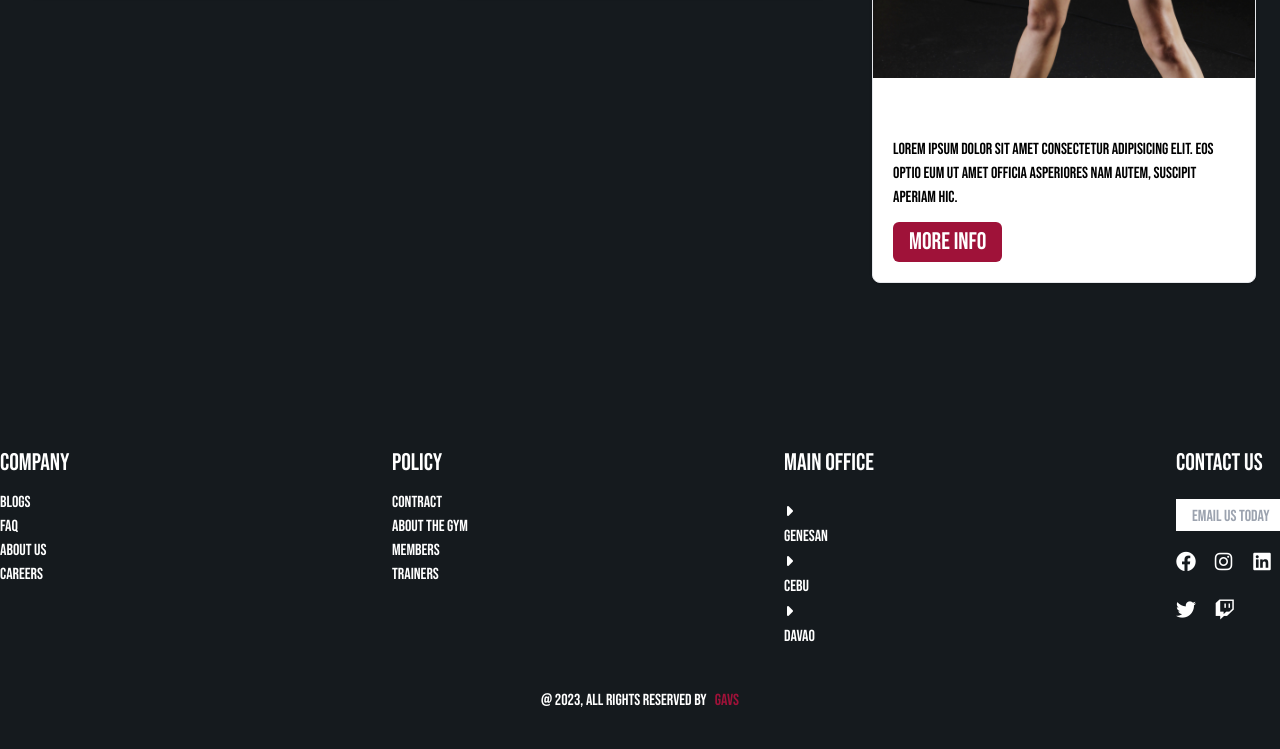
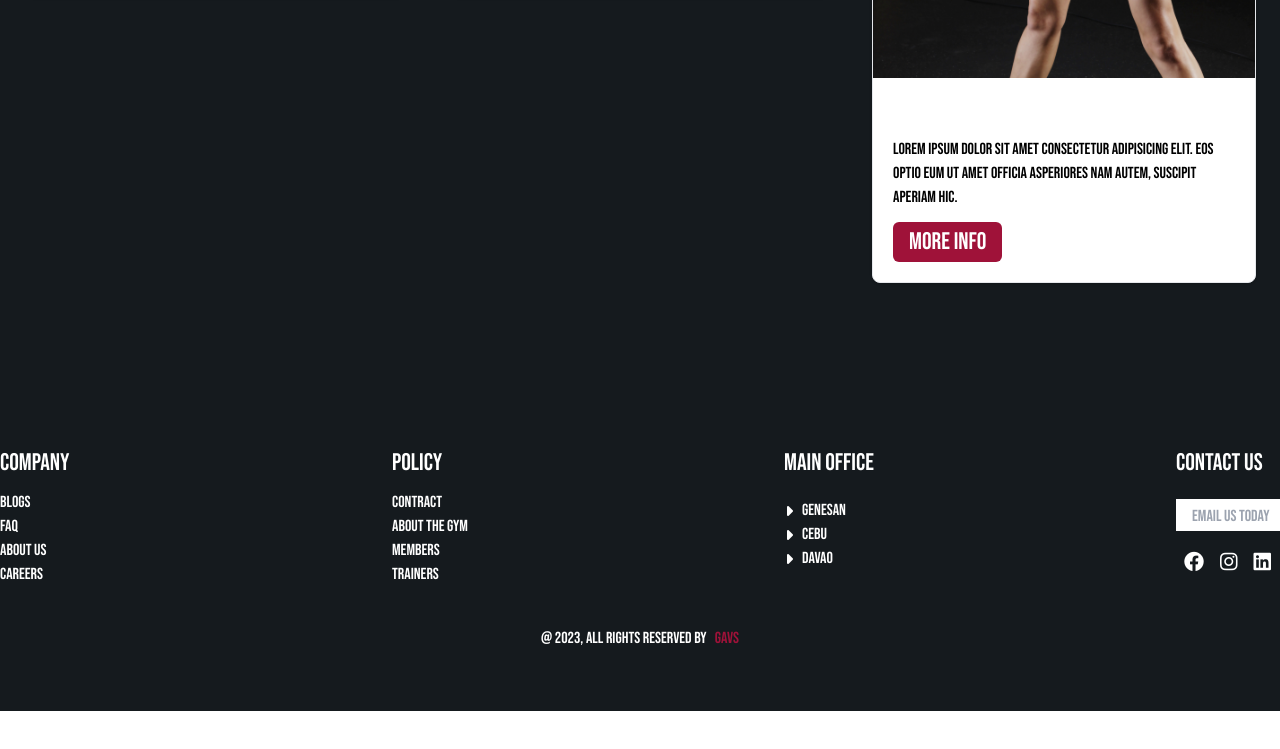
Before and after one commit to thelastjeremiah/gymProject, a website: page page/index.html in a window 1280 px wide. Shown: the part 3596-4345 px from the top of the page. After the commit the page ends 4307 px from the top, so only its background shows below. Drawn offline with Linux system fonts and the light colour scheme.

Commit message:
rework footer part

```diff
--- a/page/index.html
+++ b/page/index.html
@@ -215,22 +215,22 @@
         <div class="block px-11 md:px-0">
           <span class="text-white BebasNeu font-medium text-2xl block mb-5">main office</span>
 
-          <div class="block">
-            <div class="hidden md:block">
+          <div class="flex">
+            <div class="hidden md:block pr-2">
               <i class="fa-solid fa-caret-down fa-rotate-270 text-white"></i>
             </div>
             <span class="BebasNeu text-white">genesan</span>
           </div>
 
-          <div class="block">
-            <div class="hidden md:block">
+          <div class="flex">
+            <div class="hidden md:block pr-2">
               <i class="fa-solid fa-caret-down fa-rotate-270 text-white"></i>
             </div>
             <span class="BebasNeu text-white">cebu</span>
           </div>
 
-          <div class="block">
-            <div class="hidden md:block">
+          <div class="flex">
+            <div class="hidden md:block pr-2">
               <i class="fa-solid fa-caret-down fa-rotate-270 text-white"></i>
             </div>
             <span class="BebasNeu text-white">davao</span>
@@ -249,20 +249,20 @@
             </button>
           </div>
 
-          <div class="grid grid-cols-3 gap-y-6 mt-5 gap-x-3">
-            <div class="block">
+          <div class="flex">
+            <div class="block pt-5 px-2">
               <i class="fa-brands fa-facebook text-white text-xl cursor-pointer"></i>
             </div>
-            <div class="block">
+            <div class="block pt-5 px-2">
               <i class="fa-brands fa-instagram text-white text-xl block cursor-pointer"></i>
             </div>
-            <div class="block">
+            <div class="block pt-5 px-2">
               <i class="fa-brands fa-linkedin text-white text-xl block cursor-pointer"></i>
             </div>
-            <div class="block">
+            <div class="block pt-5 px-2">
               <i class="fa-brands fa-twitter text-white text-xl block cursor-pointer"></i>
             </div>
-            <div class="block">
+            <div class="block pt-5 px-2">
               <i class="fa-brands fa-twitch text-white text-xl block cursor-pointer"></i>
             </div>
           </div>
```
Also changed, not shown: css/main.css.
